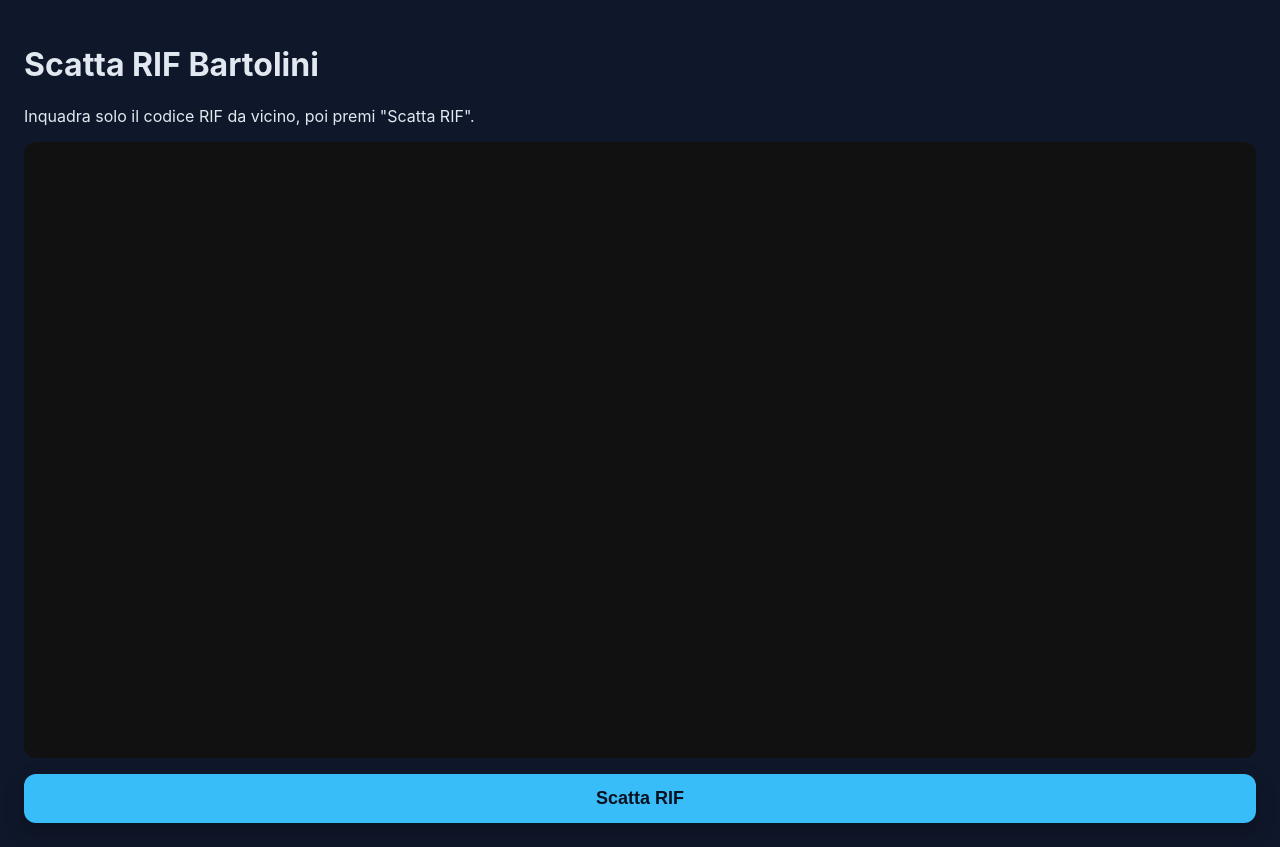
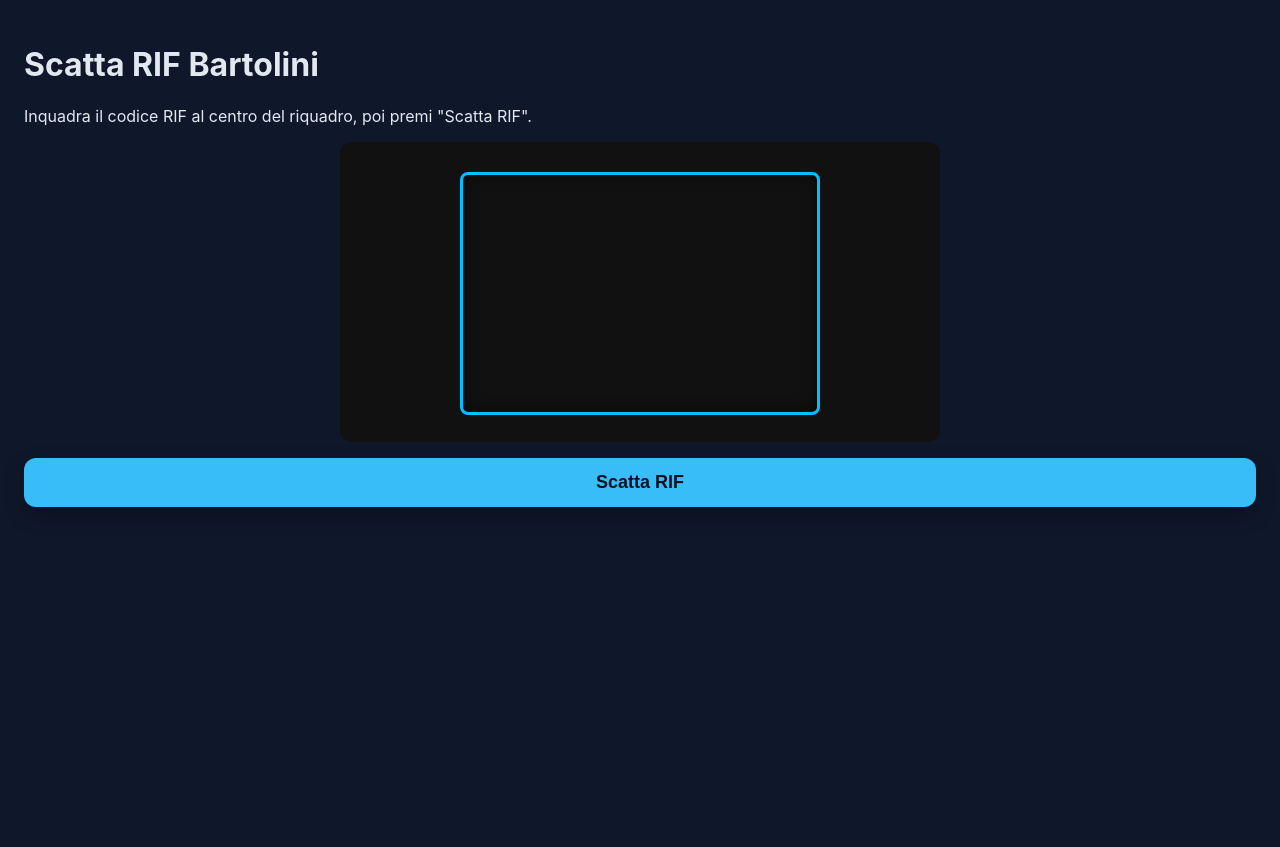
Before and after one commit to beautypricevomero-ux/Registro-mistery-box, a Next.js app: page /scan/rif-bartolini in a window 1280 px wide. After the commit the page ends 800 px from the top, so only its background shows below. Built offline with nearby package versions, Linux system fonts and the light colour scheme; no server answers.

Commit message:
Refine Bartolini scan ROI and registro thumbnails

```diff
--- a/app/scan/rif-bartolini/page.tsx
+++ b/app/scan/rif-bartolini/page.tsx
@@ -53,11 +53,11 @@
       if (!ctx) throw new Error('Canvas non supportato');
       ctx.drawImage(video, 0, 0, canvas.width, canvas.height);
 
-      // Definisci un ROI centrale per isolare il RIF verticale
-      const roiWidth = Math.round(canvas.width * 0.3);
-      const roiHeight = Math.round(canvas.height * 0.8);
-      const roiX = Math.round((canvas.width - roiWidth) / 2);
-      const roiY = Math.round((canvas.height - roiHeight) / 2);
+      // ROI allineato al riquadro visibile: 20% ai lati, 10% sopra/sotto
+      const roiX = canvas.width * 0.2;
+      const roiWidth = canvas.width * 0.6;
+      const roiY = canvas.height * 0.1;
+      const roiHeight = canvas.height * 0.8;
 
       const roiCanvas = document.createElement('canvas');
       roiCanvas.width = roiWidth;
@@ -99,10 +99,31 @@
   return (
     <div className="page">
       <h1>Scatta RIF Bartolini</h1>
-      <p>Inquadra solo il codice RIF da vicino, poi premi "Scatta RIF".</p>
+      <p>Inquadra il codice RIF al centro del riquadro, poi premi "Scatta RIF".</p>
       {error && <div className="error-banner">{error}</div>}
-      <div className="camera-box">
-        <video ref={videoRef} playsInline muted style={{ width: '100%', borderRadius: 12, background: '#111' }} />
+      <div
+        className="camera-wrapper"
+        style={{ position: 'relative', width: '100%', maxWidth: '600px', margin: '0 auto' }}
+      >
+        <video
+          ref={videoRef}
+          playsInline
+          muted
+          style={{ width: '100%', borderRadius: 12, background: '#111' }}
+        />
+        <div
+          style={{
+            position: 'absolute',
+            border: '3px solid #00BFFF',
+            borderRadius: '8px',
+            left: '20%',
+            right: '20%',
+            top: '10%',
+            bottom: '10%',
+            pointerEvents: 'none',
+            boxShadow: '0 0 15px rgba(0,0,0,0.6) inset'
+          }}
+        />
       </div>
       <div style={{ marginTop: 12 }}>
         <button onClick={handleCaptureRif} disabled={processing} className="primary">
--- a/lib/db.ts
+++ b/lib/db.ts
@@ -154,6 +154,20 @@
   return db.get('photos', id);
 }
 
+export async function getPhotosByShipmentId(shipmentId: string): Promise<Photo[]> {
+  const db = await initDB();
+  const shipment = await db.get('shipments', shipmentId);
+  if (!shipment) return [];
+  const results: Photo[] = [];
+  for (const pid of shipment.boxPhotoIds) {
+    const photo = await db.get('photos', pid);
+    if (photo && photo.kind === 'BOX') {
+      results.push(photo);
+    }
+  }
+  return results;
+}
+
 export async function clearAllData(): Promise<void> {
   const db = await initDB();
   const tx = db.transaction(['shipments', 'photos'], 'readwrite');
```
Also changed, not shown: app/registro/page.tsx (+28 -10 lines).
